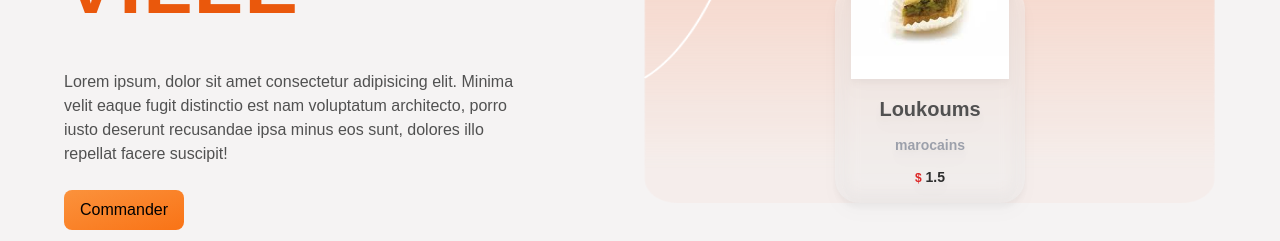
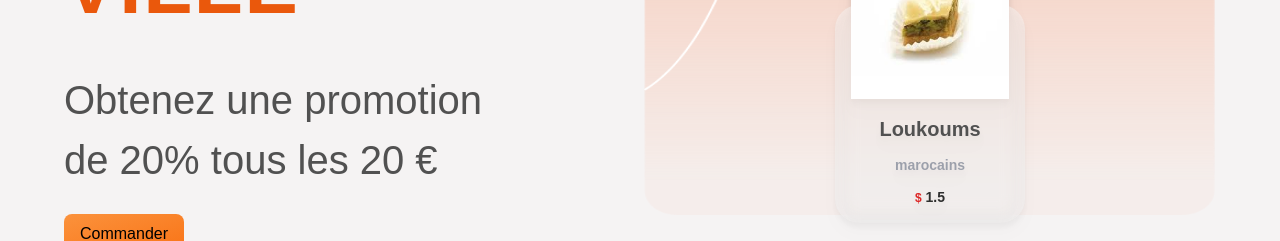
Before and after one commit to JorgeDaSilva72/restaurant-react, a React (Create React App) app: page / in a window 1280 px wide. Shown: the part 578-819 px from the top of the page. Built offline with nearby package versions, Linux system fonts and the light colour scheme; no server answers; the database is empty.

Commit message:
petite modification dans le banner

```diff
--- a/src/components/HomeContainer.jsx
+++ b/src/components/HomeContainer.jsx
@@ -30,11 +30,8 @@ const HomeContainer = () => {
           </span>
         </p>
 
-        <p className="text-base text-textColor text-center md:text-left md:w-[80%]">
-          Lorem ipsum, dolor sit amet consectetur adipisicing elit. Minima velit
-          eaque fugit distinctio est nam voluptatum architecto, porro iusto
-          deserunt recusandae ipsa minus eos sunt, dolores illo repellat facere
-          suscipit!
+        <p className="text-[1.5rem] lg:text-[2.5rem] text-textColor text-center md:text-left md:w-[80%]">
+          Obtenez une promotion de 20% tous les <span>20 €</span>
         </p>
 
         <button
```
